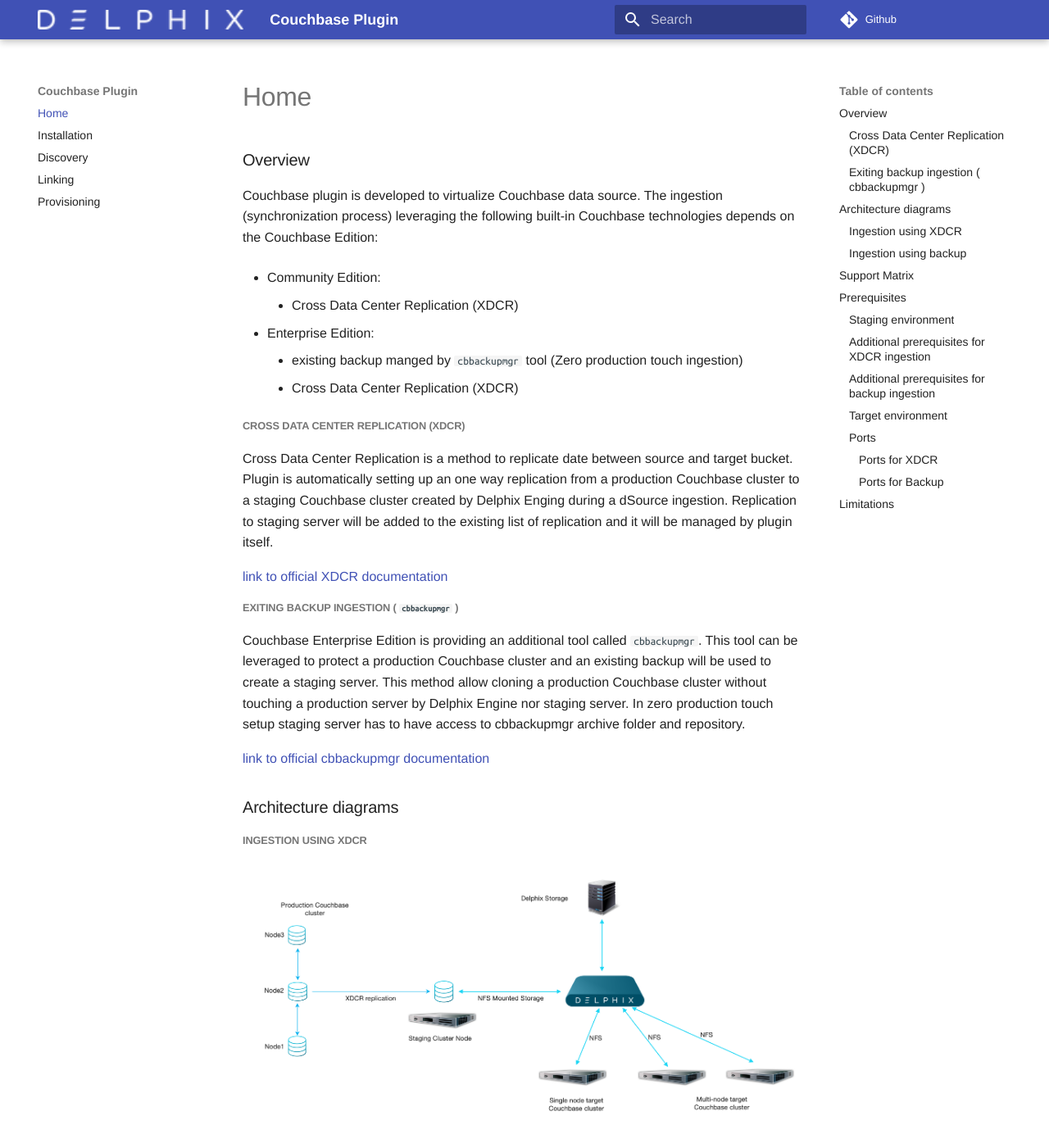
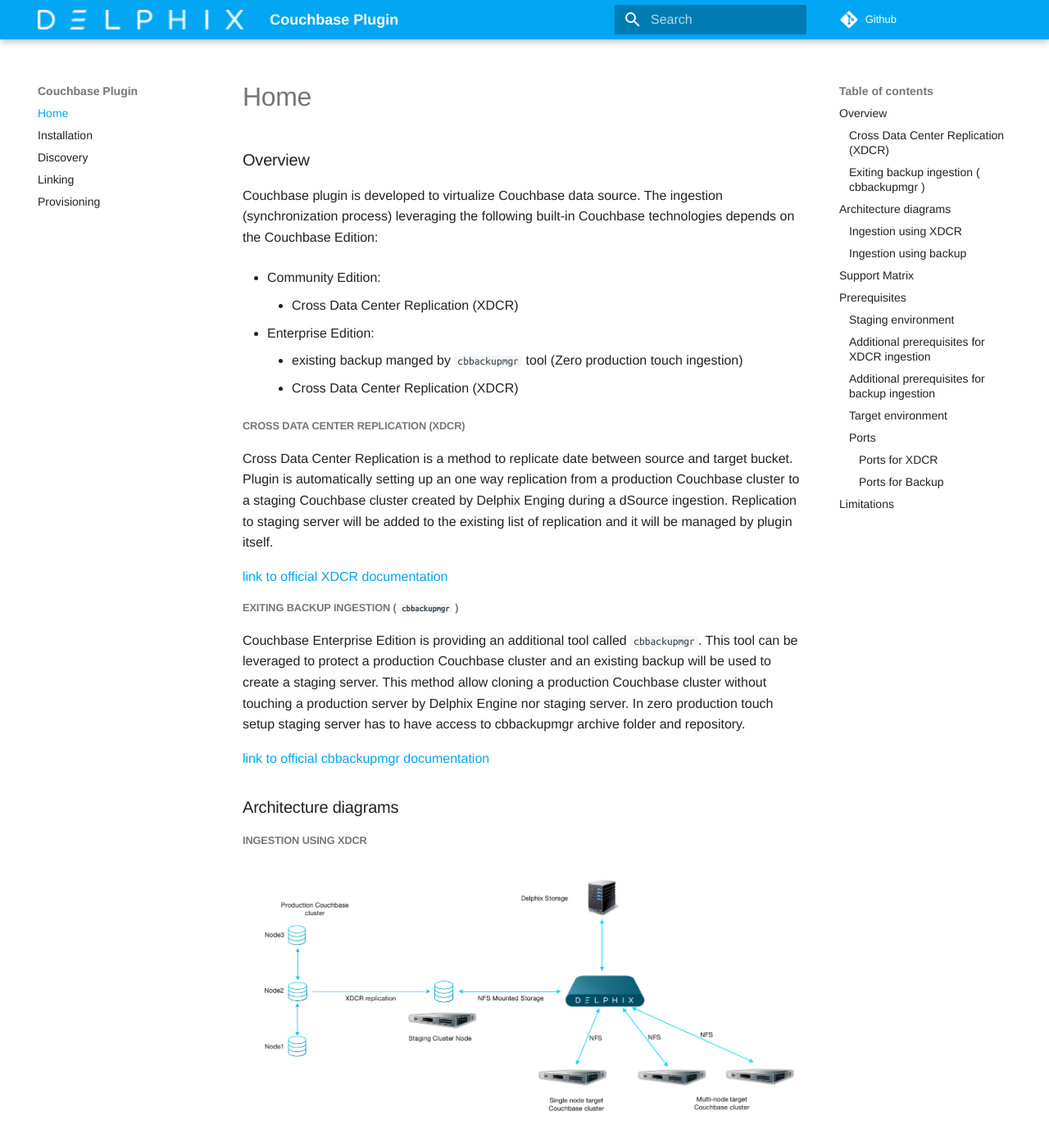
Before and after one commit to delphix/couchbase, an MkDocs documentation site: the page built from docs/docs/index.md, in a window 1280 px wide and 1400 px high. Shown: the top 1395 px of the window at 82% size. Built offline with MkDocs 1.6.1 and Material for MkDocs 9.7.7, drawn with Linux system fonts in a browser that asks for light colours; some web fonts are replaced; comment, search, counter and statistics services are not loaded.

Commit message:
proper style

```diff
--- /dev/null
+++ b/docs/docs/stylesheets/extra.css
@@ -0,0 +1,8 @@
+
+.md-header-nav__button.md-logo img {
+    display: block;
+    width: 157px;
+    height: 15px;
+    fill: currentColor;
+    margin-top: 5px;
+}
--- a/docs/mkdocs.yml
+++ b/docs/mkdocs.yml
@@ -1,11 +1,10 @@
-site_name: Couchbase Plugin
+site_name: "Couchbase Plugin"
 theme:
   name: material
   palette:
-    primary:
+    primary: light blue
     accent:
   logo: 'image/delphix-logo-white.png'
-  favicon: 'image/logo.png'
   font:
     text: Helvetica Neue
     code: Ubuntu Mono
@@ -33,7 +32,7 @@
       link: https://github.com/delphix
 
 extra_css:
-  - 'stylesheets/extra.css'
+  - stylesheets/extra.css
 
 markdown_extensions:
   - toc:
```
